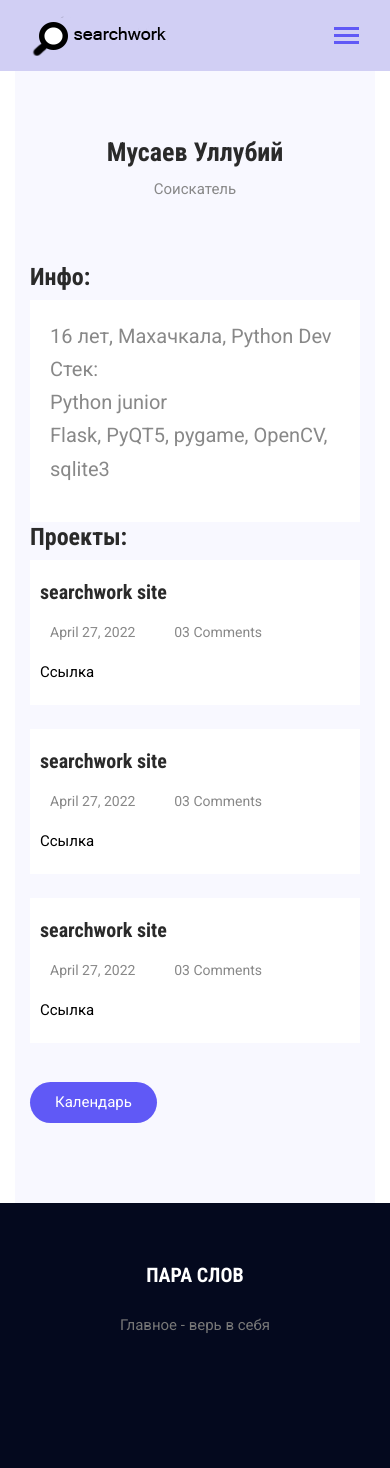
After one commit to musaewullubiy/SearchWorkSite, a Flask app: page /profile/user/1 in a window 390 px wide. The commit adds this page. Run offline with Flask 2, Linux system fonts and the light colour scheme; some libraries are stand-ins or nearby versions.

Commit message:
Добавленны шаблоны профилей соискателя и HR

```diff
--- a/main.py
+++ b/main.py
@@ -1,11 +1,12 @@
 import datetime
 
 from flask import Flask, render_template, redirect
-
+from flask_login import current_user
 from forms.authorization import AuthorizationForm
 from forms.register import RegisterForm
 from data.users import User
 from data import db_session
+
 
 app = Flask(__name__)
 app.config['SECRET_KEY'] = 'yandexlyceum_secret_key'
@@ -66,5 +67,15 @@ def authorization():
     return render_template("authorization.html", title="Авторизация", form=form)
 
 
+@app.route('/profile/hr/<int:hr_id>')
+def profile_hr(hr_id):
+    return render_template('hr_profile.html')
+
+
+@app.route('/profile/user/<int:user_id>')
+def profile_user(user_id):
+    return render_template('user_profile.html')
+
+
 if __name__ == '__main__':
     main()
--- a/static/css/style.css
+++ b/static/css/style.css
@@ -22,6 +22,18 @@ body {
   font-size: 15px;
   font-weight: 400;
   line-height: 1.667;
+}
+
+
+.calendar-button {
+  margin: 1em;
+}
+
+
+.user-info-div {
+  font-size: 20px;
+  background: white;
+  padding: 1em;
 }
 
 
@@ -1188,6 +1200,7 @@ h3, .h3 {
 }
 
 .testimonial__item {
+  margin: 5px;
   background: #fff;
   border-radius: 20px;
   padding: 30px 15px;
--- a/templates/authorization.html
+++ b/templates/authorization.html
@@ -1,7 +1,7 @@
 {% extends "base.html" %}
 
 {% block content %}
-<h1>Регистрация</h1>
+<h1>Авторизация</h1>
 <form action="" method="post">
     {{ form.hidden_tag() }}
     <p>
--- a/templates/base.html
+++ b/templates/base.html
@@ -26,7 +26,7 @@
 
           <div class="collapse navbar-collapse offset" id="navbarSupportedContent">
             <ul class="nav navbar-nav menu_nav justify-content-end">
-              <li class="nav-item active"><a class="nav-link" href="index.html">О нас</a></li>
+              <li class="nav-item active"><a class="nav-link" href="/">О нас</a></li>
               <li class="nav-item"><a class="nav-link">Соискателю</a></li>
               <li class="nav-item"><a class="nav-link">HR-менеджеру</a></li>
             </ul>
--- /dev/null
+++ b/templates/user_profile.html
@@ -0,0 +1,66 @@
+{% extends "base.html" %} {% block content %}
+  <section class="section-padding bg-gray">
+    <div class="container">
+      <div class="section-intro text-center pb-90px">
+        <h2>Мусаев Уллубий</h2>
+        <p>Соискатель</p>
+      </div>
+      <h4>Инфо:</h4>
+      <div class="user-info-div">
+        <p>16 лет, Махачкала, Python Dev <br>
+          Стек: <br>
+          Python junior <br>
+          Flask, PyQT5, pygame, OpenCV, sqlite3 <br>
+        </p>
+      </div>
+      <h4>Проекты:</h4>
+      <div class="row">
+        <div class="col-md-6 col-lg-4 mb-4 mb-lg-0">
+          <div class="card-blog">
+            <div class="card-blog-body">
+              <a href="#">
+                <h4>searchwork site</h4>
+              </a>
+              <ul class="card-blog-info">
+                <li><a href="#"><span class="align-middle"><i class="ti-notepad"></i></span>April 27, 2022</a></li>
+                <li><a href="#"><span class="align-middle"><i class="ti-comments-smiley"></i></span>03 Comments</a></li>
+              </ul>
+              <a href="https://github.com/musaewullubiy/searchwork_site">Ссылка</a>
+            </div>
+          </div>
+        </div>
+
+        <div class="col-md-6 col-lg-4 mb-4 mb-lg-0">
+          <div class="card-blog">
+            <div class="card-blog-body">
+              <a href="#">
+                <h4>searchwork site</h4>
+              </a>
+              <ul class="card-blog-info">
+                <li><a href="#"><span class="align-middle"><i class="ti-notepad"></i></span>April 27, 2022</a></li>
+                <li><a href="#"><span class="align-middle"><i class="ti-comments-smiley"></i></span>03 Comments</a></li>
+              </ul>
+              <a href="https://github.com/musaewullubiy/searchwork_site">Ссылка</a>
+            </div>
+          </div>
+        </div>
+
+        <div class="col-md-6 col-lg-4 mb-4 mb-lg-0">
+          <div class="card-blog">
+            <div class="card-blog-body">
+              <a href="#">
+                <h4>searchwork site</h4>
+              </a>
+              <ul class="card-blog-info">
+                <li><a href="#"><span class="align-middle"><i class="ti-notepad"></i></span>April 27, 2022</a></li>
+                <li><a href="#"><span class="align-middle"><i class="ti-comments-smiley"></i></span>03 Comments</a></li>
+              </ul>
+              <a href="https://github.com/musaewullubiy/searchwork_site">Ссылка</a>
+            </div>
+          </div>
+        </div>
+        <a class="button calendar-button" href="/calendar">Календарь</a>
+      </div>
+    </div>
+  </section>
+{% endblock %}
```
Also changed, not shown: templates/hr_profile.html (added, +60 -0 lines).
